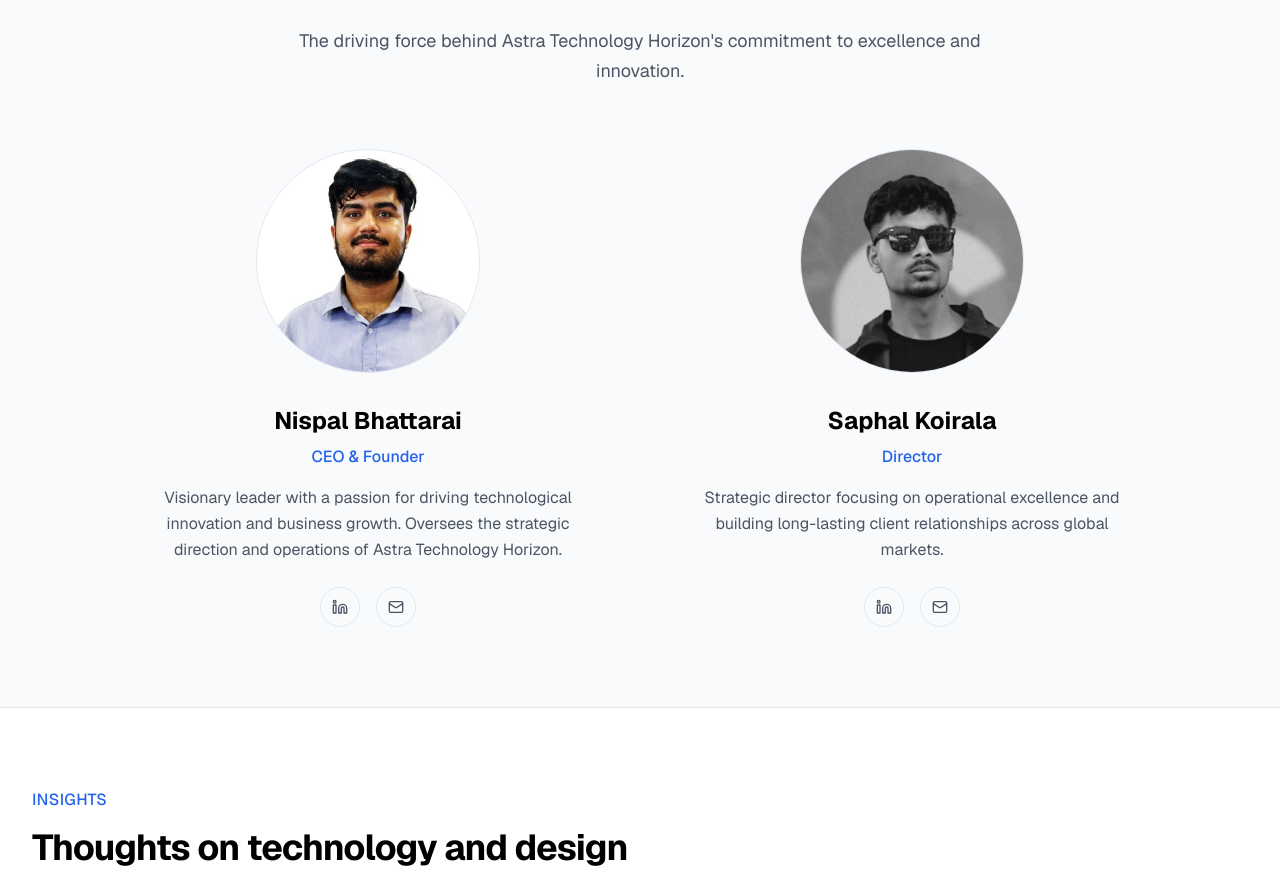
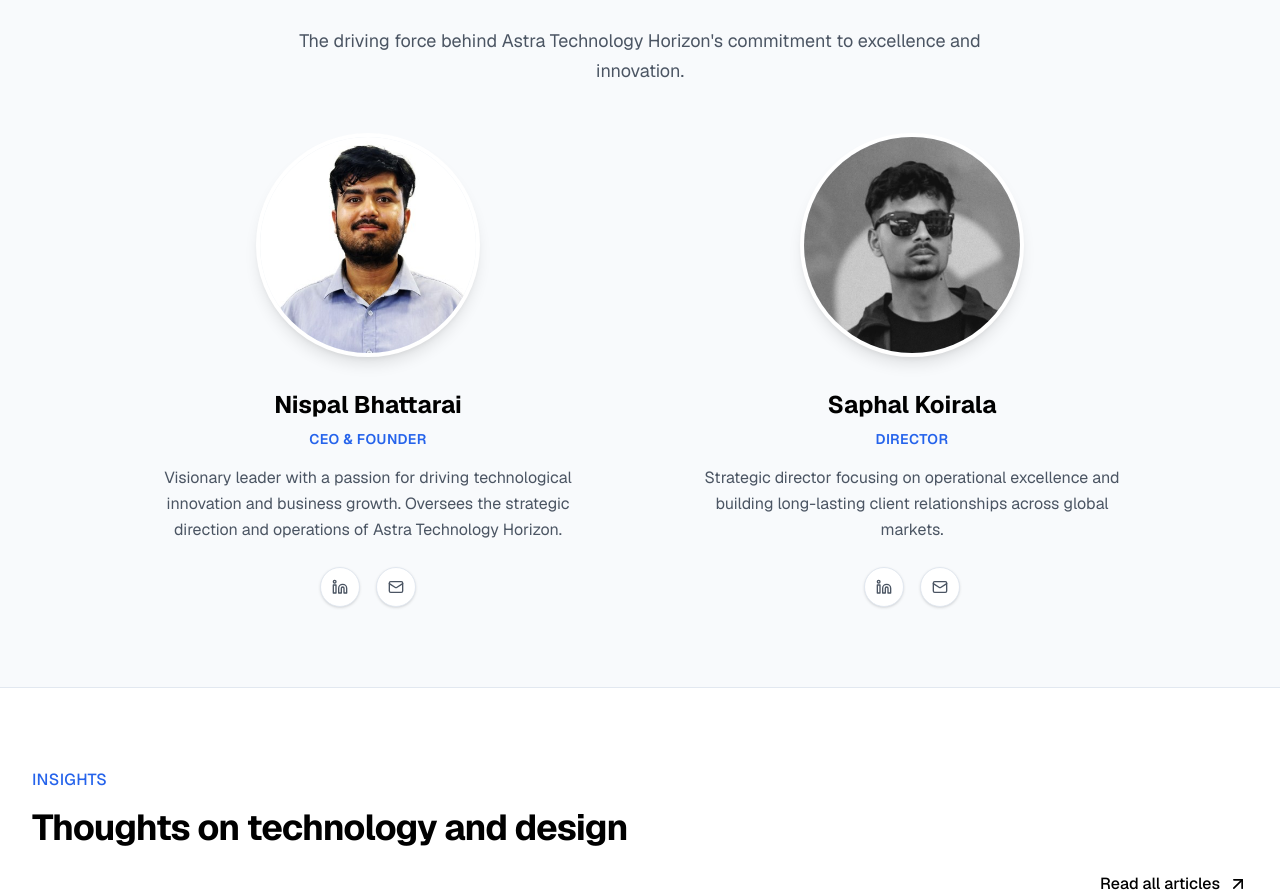
Before and after one commit to nispal155/ASTRA_TECHNOLOGY_HORIZON, a Next.js app: page / in a window 1280 px wide. Shown: the part 5160-6055 px from the top of the page. Built offline with nearby package versions, Linux system fonts and the light colour scheme.

Commit message:
Add sleek framer-motion animations and elegant hover states to Leadership section

```diff
--- a/src/components/Leadership.tsx
+++ b/src/components/Leadership.tsx
@@ -2,6 +2,7 @@
 
 import Image from 'next/image';
 import { Mail } from 'lucide-react';
+import { motion } from 'framer-motion';
 
 const leaders = [
   {
@@ -34,12 +35,40 @@ const LinkedinIcon = () => (
   </svg>
 );
 
+const containerVariants = {
+  hidden: { opacity: 0 },
+  visible: {
+    opacity: 1,
+    transition: {
+      staggerChildren: 0.3,
+    },
+  },
+};
+
+const itemVariants = {
+  hidden: { opacity: 0, y: 40 },
+  visible: {
+    opacity: 1,
+    y: 0,
+    transition: {
+      duration: 0.8,
+      ease: [0.22, 1, 0.36, 1] as const,
+    },
+  },
+};
+
 export default function Leadership() {
   return (
-    <section id="leadership" className="py-16 lg:py-20 bg-brand-surface border-b border-brand-border">
+    <section id="leadership" className="py-16 lg:py-20 bg-brand-surface border-b border-brand-border overflow-hidden">
       <div className="max-w-7xl mx-auto px-4 sm:px-6 lg:px-8">
 
-        <div className="text-center max-w-3xl mx-auto mb-16">
+        <motion.div
+          className="text-center max-w-3xl mx-auto mb-10 md:mb-12"
+          initial={{ opacity: 0, y: 20 }}
+          whileInView={{ opacity: 1, y: 0 }}
+          viewport={{ once: true, margin: "-100px" }}
+          transition={{ duration: 0.6, ease: "easeOut" }}
+        >
           <span className="text-brand-accent font-semibold tracking-wider uppercase text-sm mb-4 block">Our Leadership</span>
           <h2 className="text-4xl md:text-5xl font-bold text-brand-text mb-6">
             Meet the Visionaries
@@ -47,12 +76,22 @@ export default function Leadership() {
           <p className="text-lg text-brand-text-secondary leading-relaxed">
             The driving force behind Astra Technology Horizon's commitment to excellence and innovation.
           </p>
-        </div>
+        </motion.div>
 
-        <div className="grid grid-cols-1 md:grid-cols-2 gap-12 lg:gap-16 mt-16 max-w-5xl mx-auto">
+        <motion.div
+          className="grid grid-cols-1 md:grid-cols-2 gap-12 lg:gap-16 max-w-5xl mx-auto"
+          variants={containerVariants}
+          initial="hidden"
+          whileInView="visible"
+          viewport={{ once: true, margin: "-100px" }}
+        >
           {leaders.map((leader, index) => (
-            <div key={index} className="flex flex-col items-center text-center group">
-              <div className="relative w-48 h-48 sm:w-56 sm:h-56 mb-8 rounded-full overflow-hidden bg-slate-100 border border-brand-border">
+            <motion.div
+              key={index}
+              variants={itemVariants}
+              className="flex flex-col items-center text-center group"
+            >
+              <div className="relative w-48 h-48 sm:w-56 sm:h-56 mb-8 rounded-full overflow-hidden bg-slate-100 border-4 border-white shadow-lg transition-all duration-500 group-hover:shadow-2xl group-hover:-translate-y-2">
                 {/* Fallback avatar if image fails */}
                 <div className="absolute inset-0 flex items-center justify-center bg-slate-100 text-slate-300">
                   <svg className="w-24 h-24" fill="currentColor" viewBox="0 0 24 24">
@@ -63,34 +102,34 @@ export default function Leadership() {
                   src={leader.image}
                   alt={leader.name}
                   fill
-                  className="object-cover z-10 transition-transform duration-500 group-hover:scale-105"
+                  className="object-cover z-10 transition-transform duration-700 group-hover:scale-110"
                   onError={(e) => {
                     (e.target as HTMLImageElement).style.display = 'none';
                   }}
                 />
               </div>
 
-              <h3 className="text-2xl font-bold text-brand-text mb-2">{leader.name}</h3>
-              <p className="text-brand-accent font-medium mb-4">{leader.role}</p>
+              <h3 className="text-2xl font-bold text-brand-text mb-2 group-hover:text-brand-primary transition-colors">{leader.name}</h3>
+              <p className="text-brand-accent font-semibold tracking-wide uppercase text-sm mb-4">{leader.role}</p>
               <p className="text-brand-text-secondary mb-6 leading-relaxed max-w-md">
                 {leader.bio}
               </p>
 
               <div className="flex items-center gap-4">
                 {leader.social.linkedin && (
-                  <a href={leader.social.linkedin} target="_blank" rel="noopener noreferrer" className="w-10 h-10 rounded-full border border-brand-border flex items-center justify-center text-brand-text-secondary hover:text-brand-primary hover:border-brand-primary transition-colors">
+                  <a href={leader.social.linkedin} target="_blank" rel="noopener noreferrer" className="w-10 h-10 rounded-full bg-white shadow-sm border border-brand-border flex items-center justify-center text-brand-text-secondary hover:text-white hover:bg-[#0A66C2] hover:border-[#0A66C2] transition-all duration-300 hover:-translate-y-1">
                     <LinkedinIcon />
                   </a>
                 )}
                 {leader.social.email && (
-                  <a href={leader.social.email} className="w-10 h-10 rounded-full border border-brand-border flex items-center justify-center text-brand-text-secondary hover:text-brand-primary hover:border-brand-primary transition-colors">
+                  <a href={leader.social.email} className="w-10 h-10 rounded-full bg-white shadow-sm border border-brand-border flex items-center justify-center text-brand-text-secondary hover:text-white hover:bg-brand-primary hover:border-brand-primary transition-all duration-300 hover:-translate-y-1">
                     <Mail className="w-4 h-4" />
                   </a>
                 )}
               </div>
-            </div>
+            </motion.div>
           ))}
-        </div>
+        </motion.div>
       </div>
     </section>
   );
```
